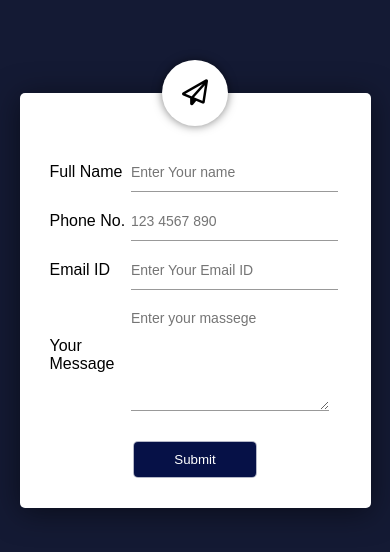
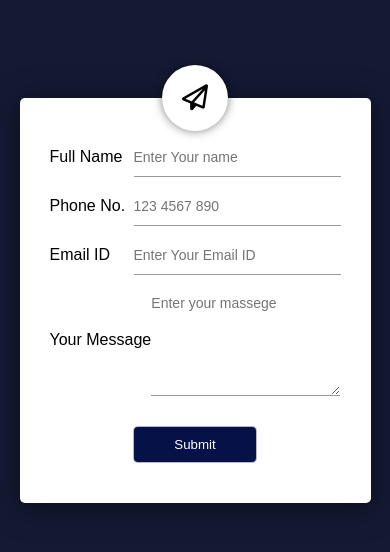
Before and after one commit to brainiac1010/My-Form-Validation, a plain HTML site: page index.html in a window 390 px wide. Shown: the part 122-674 px from the top of the page. Drawn offline with Linux system fonts and the light colour scheme.

Commit message:
responsive add from chat gpt

```diff
--- a/style.css
+++ b/style.css
@@ -14,9 +14,7 @@
     justify-content: center;
 }
 
-
 .container form {
-
     width: 90%;
     max-width: 500px;
     padding: 50px 30px 20px;
@@ -36,7 +34,6 @@
     padding: 20px;
     border-radius: 50%;
     box-shadow: 0 0 10px rgba(0, 0, 0, 0.5);
-
 }
 
 .input-group {
@@ -67,7 +64,6 @@
     font-size: 14px;
 }
 
-
 /* Button Styles */
 form button {
     background: #061147;
@@ -84,7 +80,6 @@ form button {
     justify-content: center;
     align-items: center;
 }
-
 
 form button:hover {
     background: #114077;
@@ -107,14 +102,12 @@ form button:hover {
     }
 }
 
-
 .input-group span {
     position: absolute;
     bottom: 12px;
     right: 17px;
     font-size: 14px;
     color: #ff0000;
-
 }
 
 #submit-error {
@@ -124,3 +117,19 @@ form button:hover {
 .input-group span i {
     color: seagreen;
 }
+
+/* Media Queries */
+@media (max-width: 768px) {
+    .container form {
+        padding: 30px;
+    }
+
+    .input-group label {
+        flex-basis: 35%;
+    }
+
+    .input-group input,
+    .input-group textarea {
+        flex-basis: 65%;
+    }
+}
```
